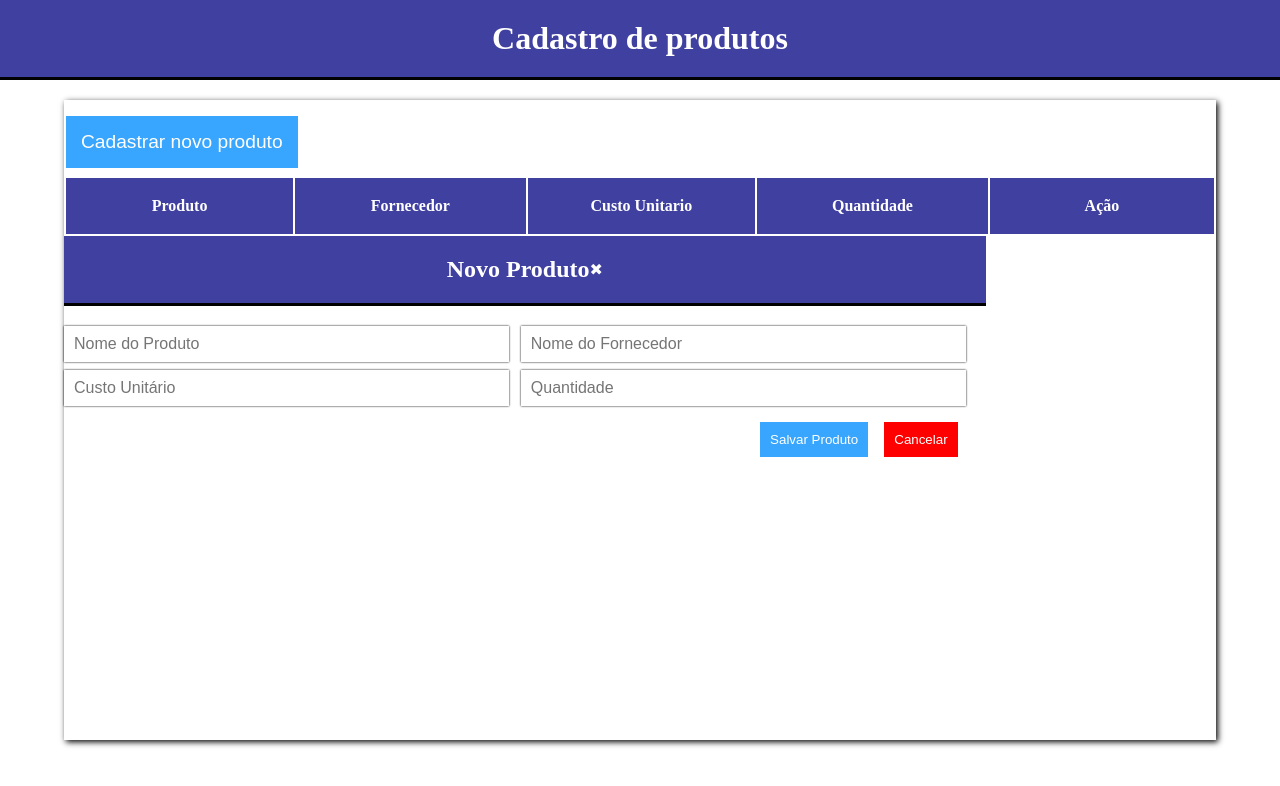
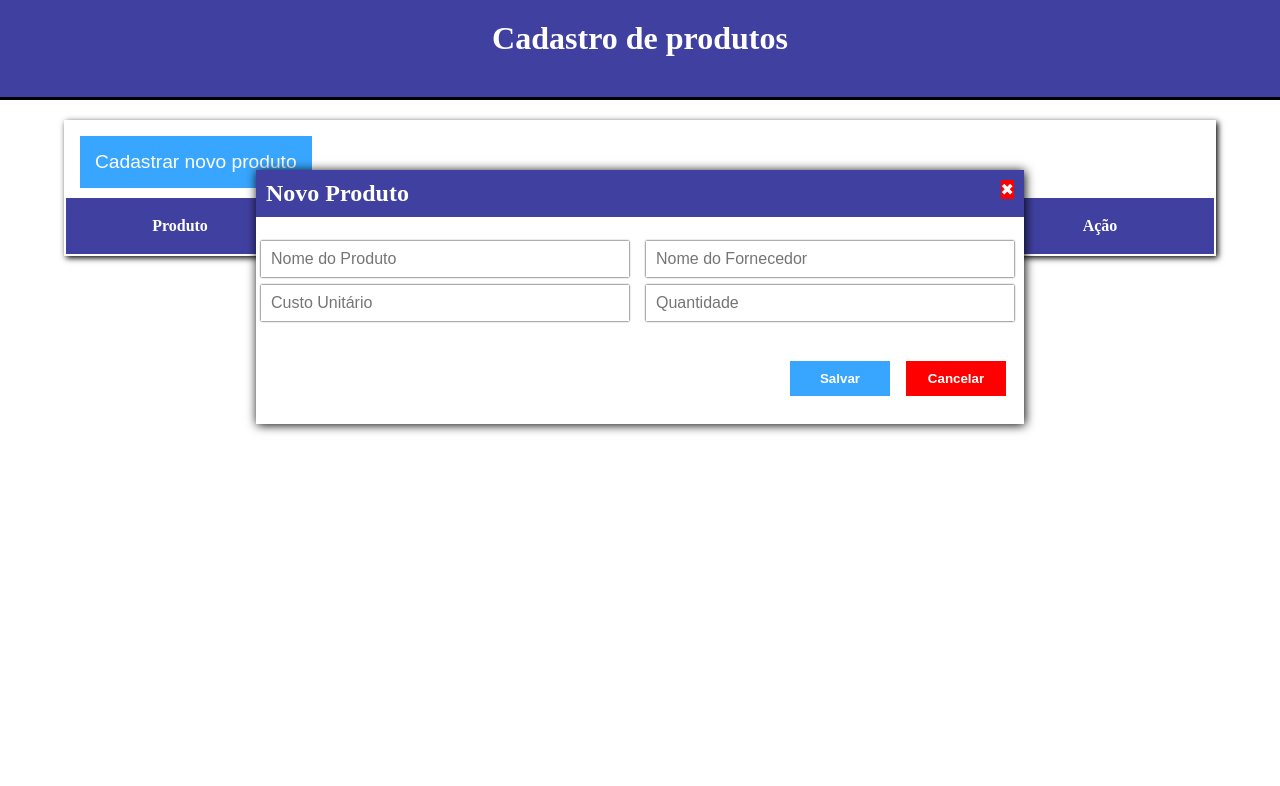
Before and after one commit to pedrodam99/CRUD, a plain HTML site: page index.html in a window 1280 px wide. Both pictures are taken after a click on the button "Cadastrar novo produto". Drawn offline with Linux system fonts and the light colour scheme.

Commit message:
CSS Atualizado

```diff
--- a/CSS/button.css
+++ b/CSS/button.css
@@ -9,9 +9,11 @@
 }
 td button {
     border: 0px;
-    padding: 10px;
-    padding-right: 30px;
-    color: white
+    padding: 5px 20px;
+    margin: 5px;
+    color: white;
+    font-size: 1rem;
+    width: 100px;
 }
 .green:hover {
     background-color: rgb(0, 104, 22);
@@ -21,7 +23,7 @@ td button {
 }
 .button-cadastro {
     border: 0px;
-    margin: 16px 0 8px 2px;
+    margin: 16px 0 8px 16px;
     padding: 15px;
     color: white;
     font-size: 1.2rem;
--- a/CSS/main.css
+++ b/CSS/main.css
@@ -7,12 +7,15 @@ body {
     display: flex;
     align-items: center;
     flex-direction: column;
+    z-index: -1 ;
+
 }
-header {
-    width: 100vw;
+.header-body {
+    width: 100%;
+    height: 100px;
     background-color: #4040a1;
     display: flex;
-    align-items: center;
+    align-items: flex-start;
     justify-content: center;
     padding: 20px;
     border-bottom: black 3px solid;
@@ -21,10 +24,11 @@ header {
 }
 
 main {
-    width: 90%;
-    height: 80vh;
+    width: 90vw;
+    height: 60%;
     display: center;
     align-items: center;
     background-color: #FFF;
     box-shadow: 2px 2px 6px;
+
 }
--- a/CSS/modal.css
+++ b/CSS/modal.css
@@ -1,18 +1,37 @@
 .modal{
-    display: fixed;
-    top: 000px;
-    width: 80%;
+    position: fixed;
+    top: 50px;
+    left: 0;
+    width: 100%;
     z-index: -1;
     opacity: 0;
 
+
 }
+
+.modal-content{
+    display: flex;
+    flex-direction: column;
+    gap:24px;
+    width: 60vw;
+    margin: 15vh auto;
+    padding-bottom: 20px;
+    background-color: white;
+    box-shadow: 1px 1px 10px black;
+}
+
 .modal.active{
     opacity: 1;
     z-index: 1;
 }
 .modal-header {
+    display: flex;
+    justify-content: space-between;
     width: 100%;
     height: 20%;
+    padding: 10px;
+    background-color: #4040a1;
+    color: white;
 }
 .modal-field {
     width: calc(50% - 16px);
@@ -23,15 +42,24 @@
     padding: 0 10px;
     margin: 0 8px 8px 0;
     font-size:1rem;
+    margin-left: 5px;
 }
 .modal-footer {
     display: flex;
     justify-content: flex-end;
-    padding: 0 20px;
+    padding: 0 10px;
 }
 .modal-footer button {
     color: white;
+    font-weight: bold;
     border: none;
     padding: 10px;
     margin: 8px 8px;
+    width: 100px;
 }
+
+.modal-close{
+    background-color: red;
+    height: 120%;
+    cursor: pointer;
+}
--- a/CSS/table.css
+++ b/CSS/table.css
@@ -1,21 +1,28 @@
-.row {
+table {
+    width: 100%;
+    z-index: 0;
+}
+
+tbody>tr {
     height: 50px;
 }
 
-.row:hover {
-background-color: #577bc2;
-color: white;
-}
+
 tbody>tr:nth-child(odd){
     background-color: #d1d1d1c7;
 }
 
+tbody>tr:hover {
+background-color: #577bc2;
+color: white;
+}
+
 th {
-    width: 20vw;
+    width: 20%;
     height: 7vh;
     background-color: #4040a1;
     color: white;
 }
 tr > td {
-    padding-left: 10px;
+    padding-left: 5px;
 }
--- a/index.html
+++ b/index.html
@@ -13,7 +13,7 @@
     <title>CRUD</title>
 </head>
 <body>
-    <header>
+    <header class="header-body">
         <h1>Cadastro de produtos</h1>
     </header>
     <main>
@@ -62,10 +62,10 @@
             </tbody>
         </table>
         <div id="modal" class="modal">
-            <div class="modal-client">
+            <div class="modal-content">
                 <header class="modal-header">
                     <h2>Novo Produto</h2>
-                    <span class="modal-close">&#10006;</span>
+                    <span id="close-modal" class="modal-close">&#10006;</span>
                 </header>
                 <form id="form">
                     <input type="text" id="produto" data-index="new" placeholder="Nome do Produto" class="modal-field" required>
@@ -74,7 +74,7 @@
                     <input type="number" id="quantidade" placeholder="Quantidade" class="modal-field" required>
                 </form>
                 <footer class="modal-footer">
-                    <button id="botaoSalvar" class= "blue"> Salvar Produto</button>
+                    <button id="botaoSalvar" class= "blue"> Salvar</button>
                     <button id="botaoCancelar" class=" red ">Cancelar</button>
                 </footer>
             </div>
--- a/main.js
+++ b/main.js
@@ -138,3 +138,6 @@ document.getElementById('botaoSalvar')
 
 document.querySelector('#tableProd>tbody')
     .addEventListener('click', editDelete)
+
+document.getElementById('close-modal')
+    .addEventListener('click', closeModal)
```
